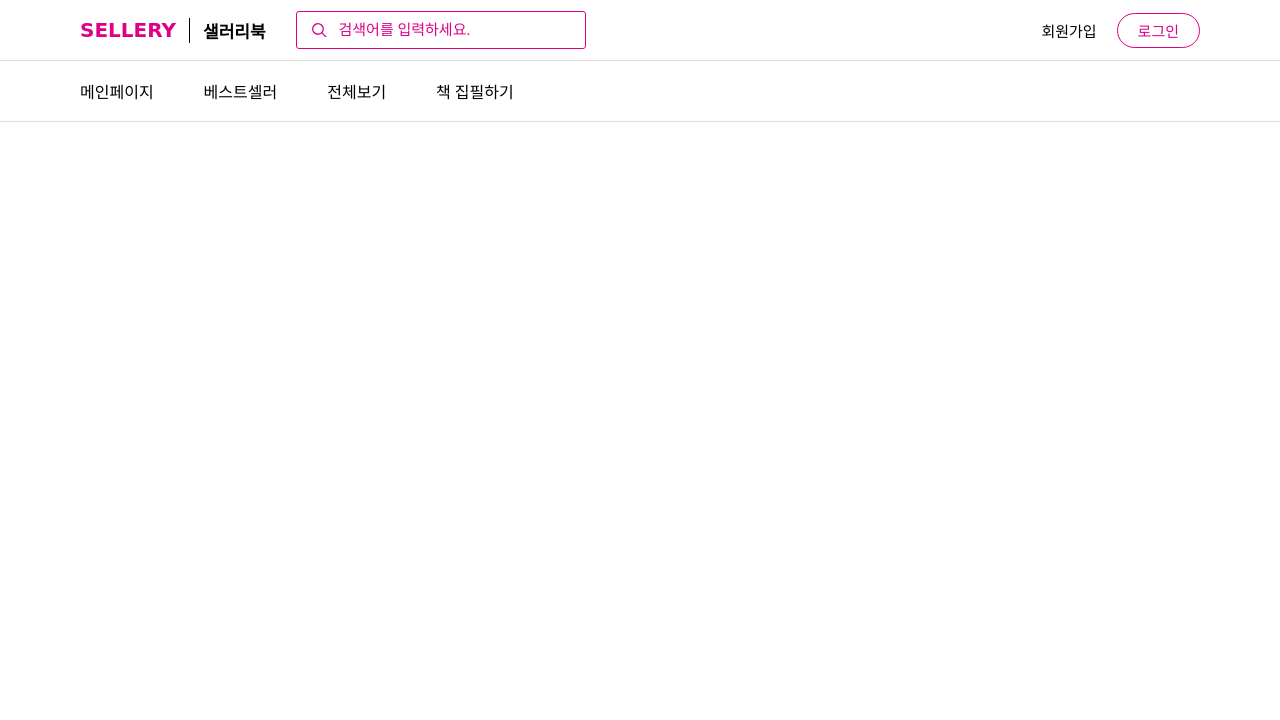
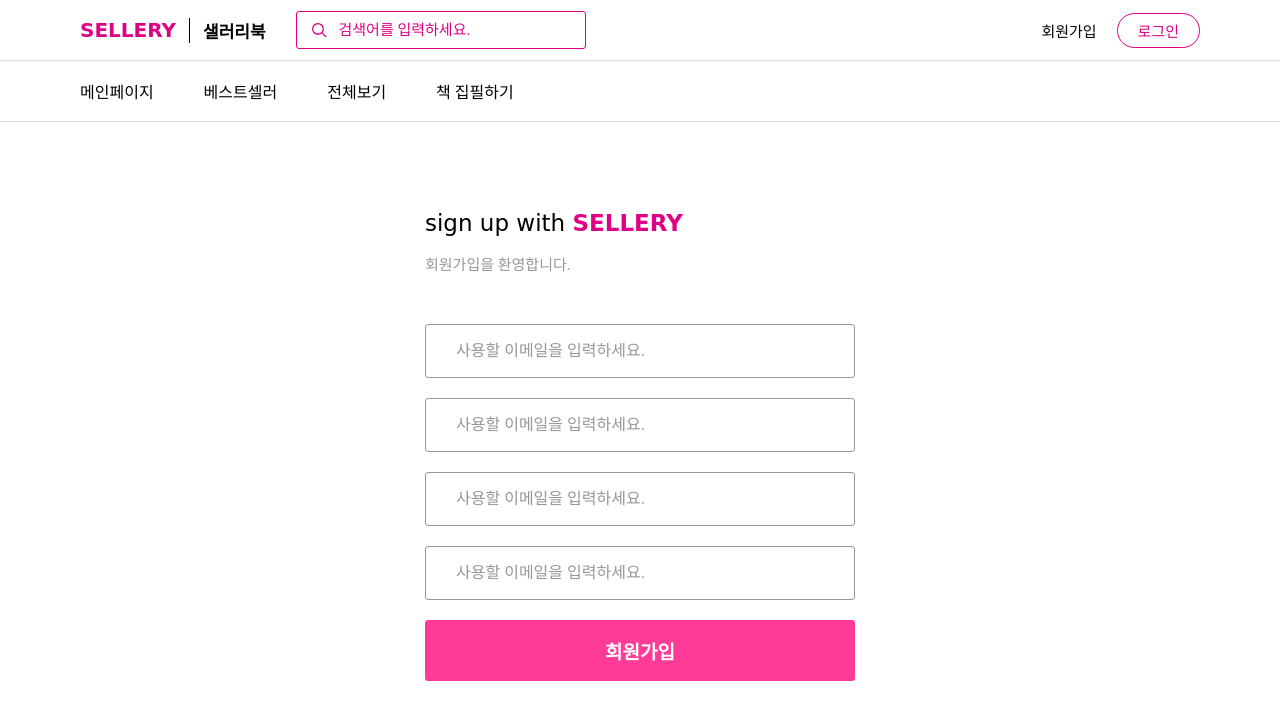
Before and after one commit to jidole02/sellery-book, a Next.js app in the folder next-js/: page /auth/signup in a window 1280 px wide. Shown: the top 720 px of the page. Built offline with nearby package versions, Linux system fonts and the light colour scheme; a web font is replaced by a local one.

Commit message:
[CREATE] AUTH PAGE

```diff
--- a/next-js/pages/auth/login.tsx
+++ b/next-js/pages/auth/login/index.tsx
@@ -1,8 +1,9 @@
-import * as S from './styles'
+import * as S from '../styles'
 
 export default function LoginPage(){
     return(
         <>
+        asdf
         </>
     )
 }
--- /dev/null
+++ b/next-js/pages/auth/signup/index.tsx
@@ -0,0 +1,41 @@
+import * as S from "../styles";
+
+export default function LoginPage() {
+  return (
+    <S.Wrapper id="row-center">
+      <S.Contaienr>
+        <>
+          <h1>
+            sign up with <b>SELLERY</b>
+          </h1>
+          <h3>회원가입을 환영합니다.</h3>
+        </>
+        <>
+          <S.InpContaienr>
+            <input
+              type="text"
+              placeholder="사용할 이메일을 입력하세요."
+              name=""
+            />{" "}
+            <input
+              type="text"
+              placeholder="사용할 이메일을 입력하세요."
+              name=""
+            />{" "}
+            <input
+              type="text"
+              placeholder="사용할 이메일을 입력하세요."
+              name=""
+            />{" "}
+            <input
+              type="text"
+              placeholder="사용할 이메일을 입력하세요."
+              name=""
+            />
+            <button>회원가입</button>
+          </S.InpContaienr>
+        </>
+      </S.Contaienr>
+    </S.Wrapper>
+  );
+}
--- a/next-js/pages/auth/styles.ts
+++ b/next-js/pages/auth/styles.ts
@@ -1 +1,55 @@
-import styled from '@emotion/styled'
+import styled from "@emotion/styled";
+import { COLOR } from "./../../styles/index";
+
+export const Wrapper = styled.div`
+  width: 100%;
+`;
+
+export const Contaienr = styled.div`
+  width: 430px;
+  display: flex;
+  flex-direction: column;
+  margin-top: 80px;
+  & h1 {
+    font-family: Comic Sans MS;
+    font-size: 23px;
+    font-weight: 500;
+    & b {
+      color: ${COLOR.main};
+      font-family: Comic Sans MS;
+    }
+  }
+  & h3 {
+    color: ${COLOR.text};
+    font-size: 15px;
+    font-weight: 500;
+    margin-top: 17px;
+  }
+`;
+
+export const InpContaienr = styled.div`
+  width: 100%;
+  display: flex;
+  flex-direction: column;
+  gap: 20px;
+  margin-top: 50px;
+  & input,
+  button {
+    padding: 17px 30px;
+    border-radius: 3px;
+  }
+  & input {
+    border: 1px solid ${COLOR.text};
+    color: ${COLOR.text};
+    font-size: 16px;
+    &::placeholder {
+      color: ${COLOR.text};
+    }
+  }
+  & button {
+    font-size: 19px;
+    font-weight: bold;
+    background: ${COLOR.sub};
+    color: white;
+  }
+`;
```
Also changed, not shown: next-js/pages/auth/signup.tsx (deleted, +0 -8 lines).
